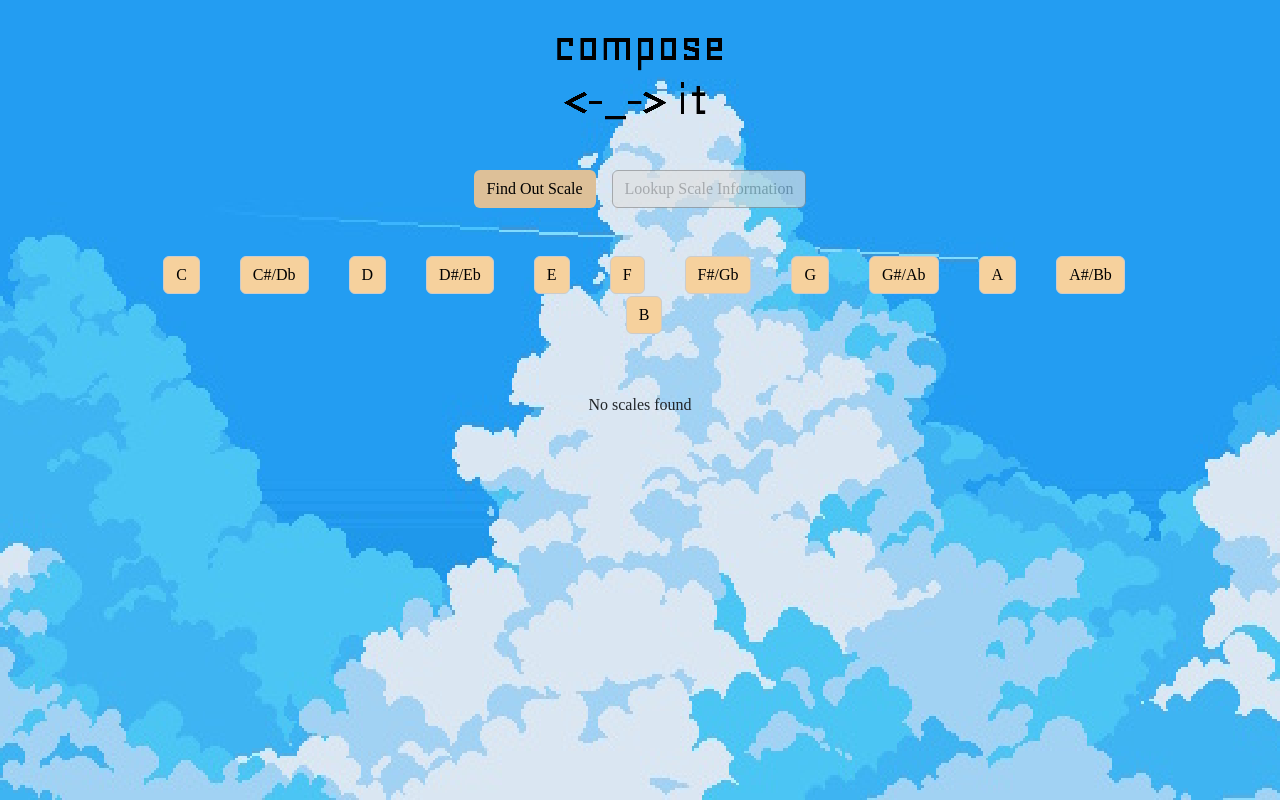
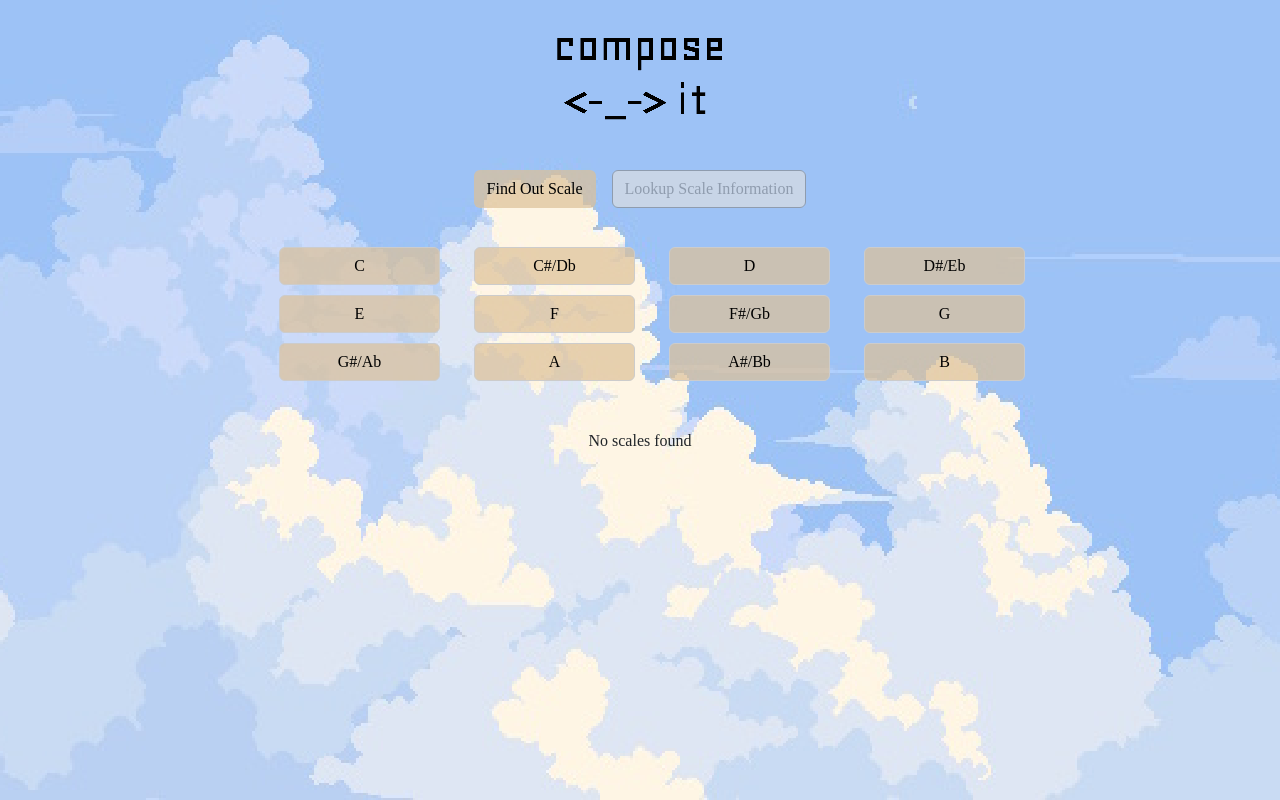
Before and after one commit to jblack527-git/composeit-frontend, a React (Create React App) app: page /semitones in a window 1280 px wide. Built offline with nearby package versions, Linux system fonts and the light colour scheme; a web font is replaced by a local one.

Commit message:
rename component and tidy up elements

```diff
--- a/src/App.js
+++ b/src/App.js
@@ -1,23 +1,56 @@
 import React from 'react';
-import { BrowserRouter as Router, Routes, Route } from 'react-router-dom';
+import { BrowserRouter as Router, Routes, Route, useLocation } from 'react-router-dom';
 import Navbar from './components/Navbar';
-import Scales from './components/ScaleList';
+import ScaleFromSemitone from './components/ScaleFromSemitone';
 import 'bootstrap/dist/css/bootstrap.min.css';
 import './App.css';
+import gumClouds from './assets/gum-clouds.jpg';
+import fujiClouds from './assets/fuji-clouds.jpg';
 
-function App() {
+// Create a wrapper component to handle the background change
+function AppContent() {
+  const location = useLocation();
+
+  const getBackgroundStyle = () => {
+    if (location.pathname === '/semitones') {
+      return {
+        backgroundImage: `url(${gumClouds})`,
+        backgroundSize: 'cover',
+        backgroundPosition: 'center',
+        backgroundRepeat: 'no-repeat',
+        minHeight: '100vh'
+      };
+    }
+    if (location.pathname === '/chords') {
+      return {
+        backgroundImage: `url(${fujiClouds})`,
+        backgroundSize: 'cover',
+        backgroundPosition: 'center',
+        backgroundRepeat: 'no-repeat',
+        minHeight: '100vh'
+      };
+    }
+    return {}; // Default background from App.css will be used
+  };
+
   return (
-    <Router>
-      <div className="App">
+    <div className="App" style={getBackgroundStyle()}>
       <div style={{ textAlign: "center" }}>
         <img src="nulogo.png" alt="Logo" style={{ maxWidth: "20%", height: "auto", padding: '2%'}} />
       </div>
       <Navbar />
       <Routes>
-            <Route path="/semitones" element={<Scales />} />
+        <Route path="/semitones" element={<ScaleFromSemitone />} />
         <Route path="/chords" element={<div>Chords Component (Coming Soon)</div>} />
       </Routes>
     </div>
+  );
+}
+
+function App() {
+  return (
+    <Router>
+      <AppContent />
     </Router>
   );
 }
--- a/src/components/Navbar.jsx
+++ b/src/components/Navbar.jsx
@@ -20,7 +20,7 @@ function Navbar() {
                         <button
                             className="btn"
                             style={{
-                                backgroundColor: '#DDC098',
+                                backgroundColor: 'rgba(221, 192, 152, 0.7)',
                                 fontFamily: 'Geo',
                                 color: 'black'
                             }}
@@ -42,7 +42,7 @@ function Navbar() {
                                     to="/semitones"
                                     className="btn d-block"
                                     style={{
-                                        backgroundColor: '#DDC098',
+                                        backgroundColor: 'rgba(221, 192, 152, 0.7)',
                                         fontFamily: 'Geo',
                                         color: 'black',
                                         marginTop: '5px'
@@ -54,7 +54,7 @@ function Navbar() {
                                     to="/chords"
                                     className="btn d-block"
                                     style={{
-                                        backgroundColor: '#DDC098',
+                                        backgroundColor: 'rgba(221, 192, 152, 0.7)',
                                         fontFamily: 'Geo',
                                         color: 'black',
                                         marginTop: '5px'
--- a/src/components/ScaleList.jsx
+++ b/src/components/ScaleFromSemitone.jsx
@@ -1,7 +1,7 @@
 import React, { useEffect, useState } from 'react';
 import 'bootstrap/dist/css/bootstrap.min.css';
 
-function Scales() {
+function ScaleFromSemitone() {
     console.log("Scales component rendered");
     const [scales, setScales] = useState([]);
     const [selectedSemitones, setSelectedSemitones] = useState([]);
@@ -46,9 +46,18 @@ function Scales() {
 
     return (
         <div className="container mt-2">
-            <div class="grid grid-cols-4 gap-4 p-4">
+            <div style={{
+                display: 'grid',
+                gridTemplateColumns: 'repeat(4, 1fr)',
+                gap: '10px',
+                padding: '15px',
+                maxWidth: '800px',
+                margin: '0 auto'
+            }}>
                 {semitoneOptions.map((semitone, index) => (
-                    <div class="form-check form-check-inline">
+                    <div key={index} className="form-check form-check-inline" style={{
+                        margin: 0  // Override Bootstrap's default margin
+                    }}>
                         <input
                         className="btn-check"
                         id={`btn-check-${index}`}
@@ -60,10 +69,12 @@ function Scales() {
                         <label className="btn btn-primary"
                         htmlFor={`btn-check-${index}`}
                         style={{
-                            backgroundColor: selectedSemitones.includes(semitone) ? '#DDC098' : '#F6D19D',
+                            backgroundColor: selectedSemitones.includes(semitone) ? '#DDC098' : 'rgba(221, 192, 152, 0.7)',
                             color: selectedSemitones.includes(semitone) ? 'white' : 'black',
                             border: '1px solid #ccc',
-                            fontFamily:'Geo'
+                            fontFamily: 'Geo',
+                            width: '100%',  // Make buttons fill their grid cell
+                            margin: 0       // Remove default margin
                         }}>
                             {semitone}
                         </label>
@@ -75,17 +86,32 @@ function Scales() {
 
             {
                 scales.length > 0 ? (
-                    <div style={{ textAlign: 'center'}}>
-                        <div className="grid grid-cols-4 gap-4 p-4">
+                    <div style={{ textAlign: 'center', padding: '20px' }}>
+                        <div style={{
+                            display: 'grid',
+                            gridTemplateColumns: 'repeat(2, 1fr)', // Two columns
+                            gap: '15px',
+                            maxWidth: '800px',  // Limit maximum width
+                            margin: '0 auto'    // Center the grid
+                        }}>
                             {scales.map((scale, index) =>
-                            <label key={index} style={{
-                                backgroundColor: '#F69DEE',
-                                border: '1px solid #ccc',
-                                maxWidth: "100%",
-                                height: "auto",
-                                fontFamily:'Geo'
-                                }}>{scale}
-                            </label>)}
+                                <div key={index} style={{
+                                    backgroundColor: '#F69DEE',
+                                    border: '1px solid #ccc',
+                                    borderRadius: '5px',        // Rounded corners
+                                    padding: '10px 15px',      // Add some padding
+                                    fontFamily: 'Geo',
+                                    fontSize: '1.1em',         // Slightly larger text
+                                    color: 'black',
+                                    display: 'flex',
+                                    alignItems: 'center',
+                                    justifyContent: 'center',
+                                    minHeight: '50px',         // Consistent height
+                                    boxShadow: '0 2px 4px rgba(0,0,0,0.1)' // Subtle shadow
+                                }}>
+                                    {scale}
+                                </div>
+                            )}
                         </div>
                     </div>
                 ) : (
@@ -96,4 +122,4 @@ function Scales() {
     );
 }
 
-export default Scales;
+export default ScaleFromSemitone;
```
Also changed, not shown: src/assets/fuji-clouds.jpg (added). Lines whose indentation alone changed are shown as unchanged.
